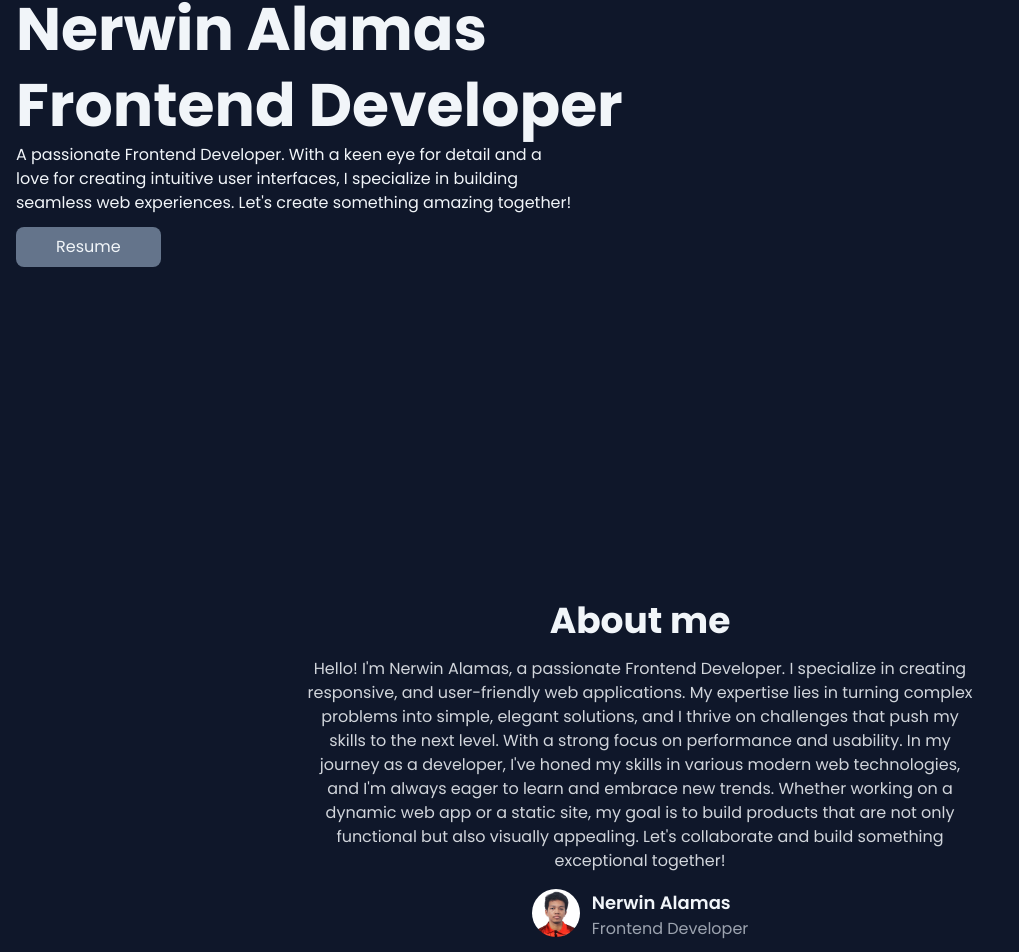
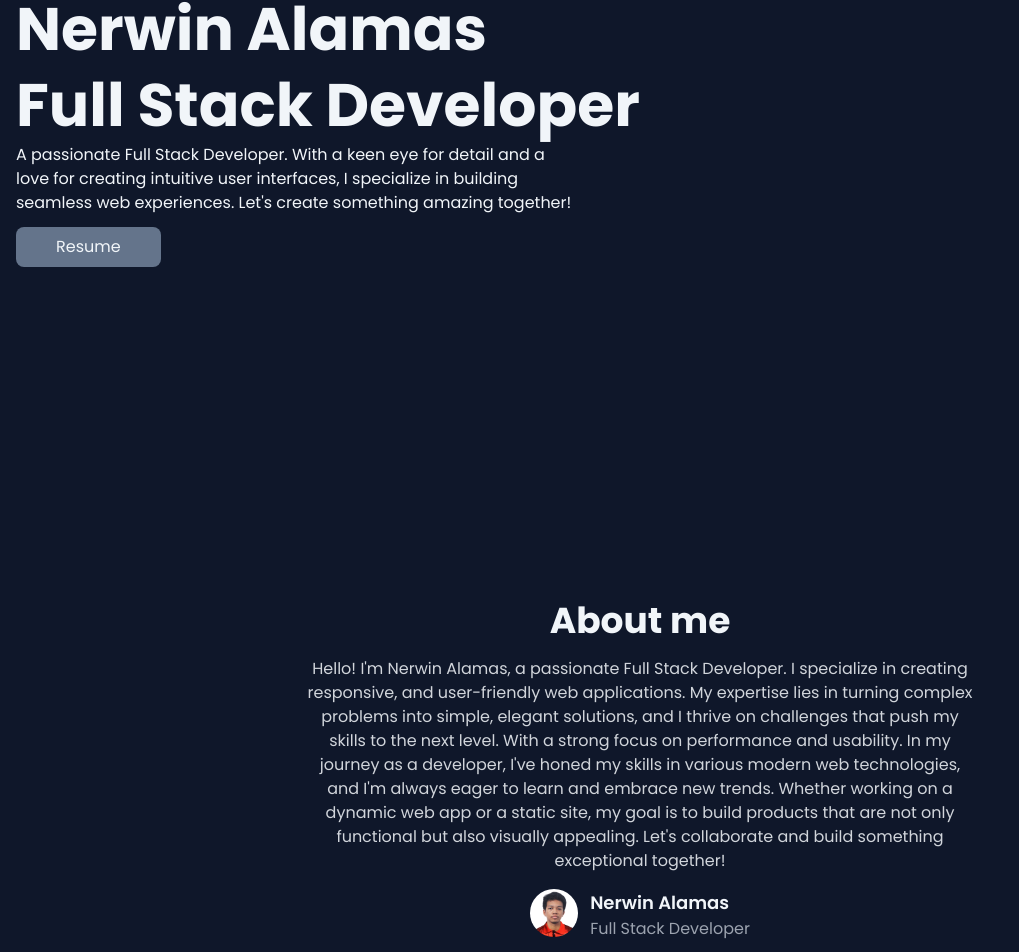
Before and after one commit to nerwinalamas/my_portfolio, a React (Vite) app: page / in a window 1280 px wide. Shown: the part 351-1303 px from the top of the page, without its empty margins (0-1019 px from the left). Built offline with nearby package versions, Linux system fonts and the light colour scheme.

Commit message:
refactor: replace all instance to full stack

```diff
--- a/index.html
+++ b/index.html
@@ -6,11 +6,11 @@
         <title>Nerwin Alamas | Web Portfolio.</title>
         <meta
             name="description"
-            content="A passionate Frontend Developer. With a keen eye for detail and a love for creating intuitive user interfaces, I specialize in building seamless web experiences. Let's create something amazing together!"
+            content="A passionate Full Stack Developer. With a keen eye for detail and a love for creating intuitive user interfaces, I specialize in building seamless web experiences. Let's create something amazing together!"
         />
         <meta
             name="keywords"
-            content="Nerwin Alamas, Frontend Developer, React.js, Next.js, MERN Stack, Responsive Web Design, Web Portfolio"
+            content="Nerwin Alamas, Full Stack Developer, React.js, Next.js, MERN Stack, Responsive Web Design, Web Portfolio"
         />
         <link rel="canonical" href="https://nerwinalamas.pages.dev" />
         <meta name="robots" content="index, follow" />
--- a/src/components/About.tsx
+++ b/src/components/About.tsx
@@ -24,7 +24,7 @@ const About = () => {
                 transition={{ ...fadeIn.transition, delay: 0.4 }}
                 className="max-w-2xl text-center text-gray-300"
             >
-                Hello! I'm Nerwin Alamas, a passionate Frontend Developer. I
+                Hello! I'm Nerwin Alamas, a passionate Full Stack Developer. I
                 specialize in creating responsive, and user-friendly web
                 applications. My expertise lies in turning complex problems into
                 simple, elegant solutions, and I thrive on challenges that push
@@ -55,7 +55,7 @@ const About = () => {
                     transition={{ ...fadeIn.transition, delay: 0.8 }}
                 >
                     <p className="text-lg font-semibold">Nerwin Alamas</p>
-                    <p className="text-gray-400">Frontend Developer</p>
+                    <p className="text-gray-400">Full Stack Developer</p>
                 </motion.div>
             </motion.div>
         </motion.div>
--- a/src/components/Hero.tsx
+++ b/src/components/Hero.tsx
@@ -35,16 +35,15 @@ const Hero = () => {
           className="my-2 text-3xl font-bold md:text-4xl lg:text-6xl"
           variants={itemVariants}
         >
-                    Frontend Developer
+          Full Stack Developer
         </motion.p>
         <motion.p
           className="md:text-center md:w-3/4 lg:w-4/5 xl:w-3/5 xl:text-start"
           variants={itemVariants}
         >
-                    A passionate Frontend Developer. With a keen eye for detail
-                    and a love for creating intuitive user interfaces, I
-                    specialize in building seamless web experiences. Let's
-                    create something amazing together!
+          A passionate Full Stack Developer. With a keen eye for detail and a
+          love for creating intuitive user interfaces, I specialize in building
+          seamless web experiences. Let's create something amazing together!
         </motion.p>
         <motion.button
           onClick={handleResume}
```
Lines whose indentation alone changed are shown as unchanged.
